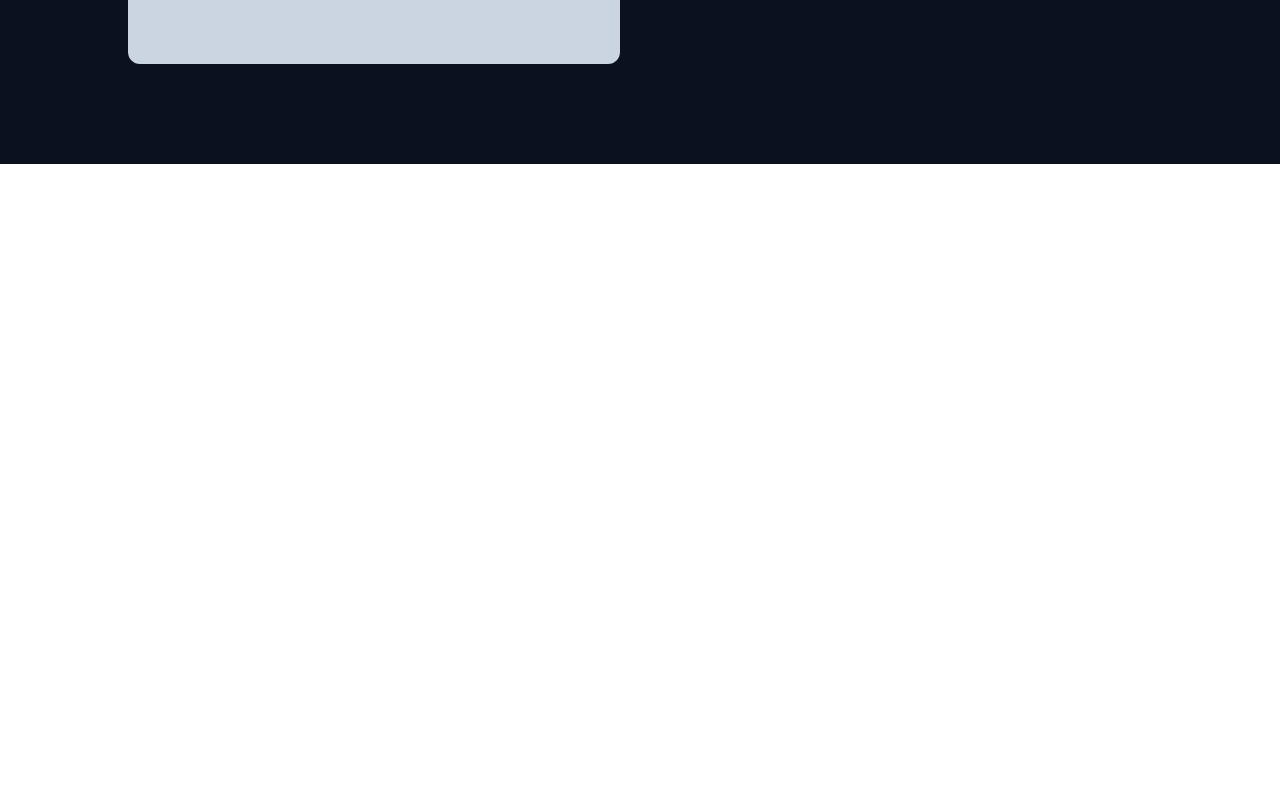
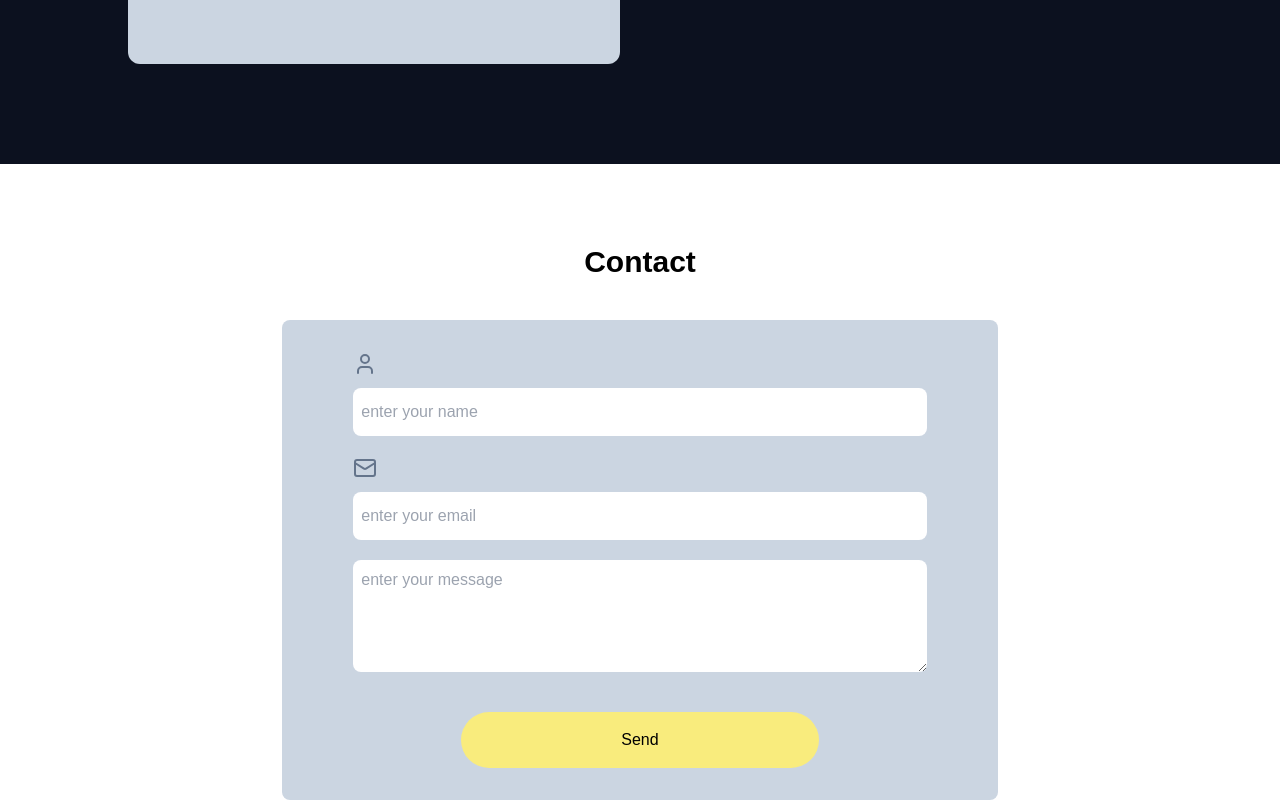
Before and after one commit to aldipram/myPortofolio, a React (Vite) app: page / in a window 1280 px wide. Shown: the part 3237-4037 px from the top of the page. Before the commit the page ends 3481 px from the top, so only its background shows below. Built offline with nearby package versions, Linux system fonts and the light colour scheme.

Commit message:
contactpage

```diff
--- a/src/App.jsx
+++ b/src/App.jsx
@@ -1,4 +1,5 @@
 import About from "./Components/About"
+import Contact from "./Components/Contact"
 import Home from "./Components/Home"
 import Navbar from "./Components/Navbar"
 import Profile from "./Components/Profile"
@@ -13,6 +14,7 @@ function App() {
       <About />
       <Project />
       <Profile />
+      <Contact />
     </div>
     </>
   )
--- /dev/null
+++ b/src/Components/Contact.jsx
@@ -0,0 +1,33 @@
+import { Mail, User } from "lucide-react";
+
+function Contact() {
+    return (
+        <>
+            <div className="w-[80%] mx-auto flex flex-col items-center justify-center gap-10">
+                <h1 className="text-3xl font-semibold">Contact</h1>
+                <form className="w-full lg:w-[70%] flex flex-col gap-10 bg-slate-300 py-8 rounded-lg">
+                    <div className="w-[80%] mx-auto flex flex-col gap-5">
+                        <div className="flex flex-col">
+                            <label className="text-slate-500 lg:text-lg mb-3" htmlFor="name">
+                                <User />
+                            </label>
+                            <input className="rounded-lg focus:outline-slate-500 h-8 lg:h-12 p-2" id="name" type="text" placeholder="enter your name"/>
+                        </div>
+                        <div className="flex flex-col">
+                            <label className="text-slate-500 lg:text-lg mb-3" htmlFor="email">
+                                <Mail />
+                            </label>
+                            <input className="rounded-lg focus:outline-slate-500 h-8 lg:h-12 p-2" id="email" type="email" placeholder="enter your email"/>
+                        </div>
+                        <textarea className="rounded-lg focus:outline-slate-500 p-2" placeholder="enter your message" id="" cols="10" rows="4"></textarea>
+                    </div>
+                    <div className="w-[50%] mx-auto px-8 py-4 bg-brightColor rounded-full hover:text-white hover:bg-[#8482ff] transition-all text-center">
+                        <button type="submit">Send</button>
+                    </div>
+                </form>
+            </div>
+        </>
+     );
+}
+
+export default Contact;
```
